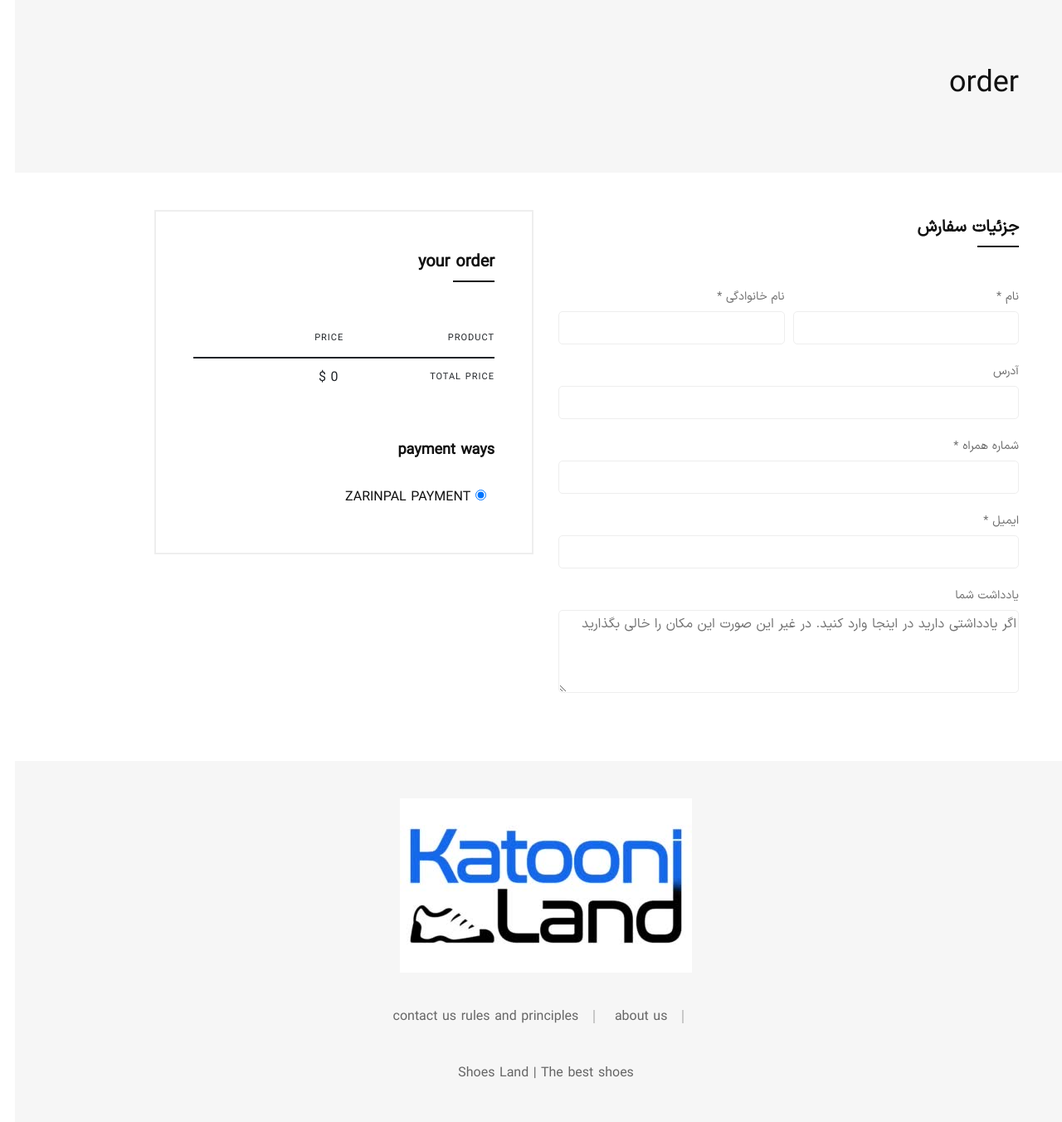
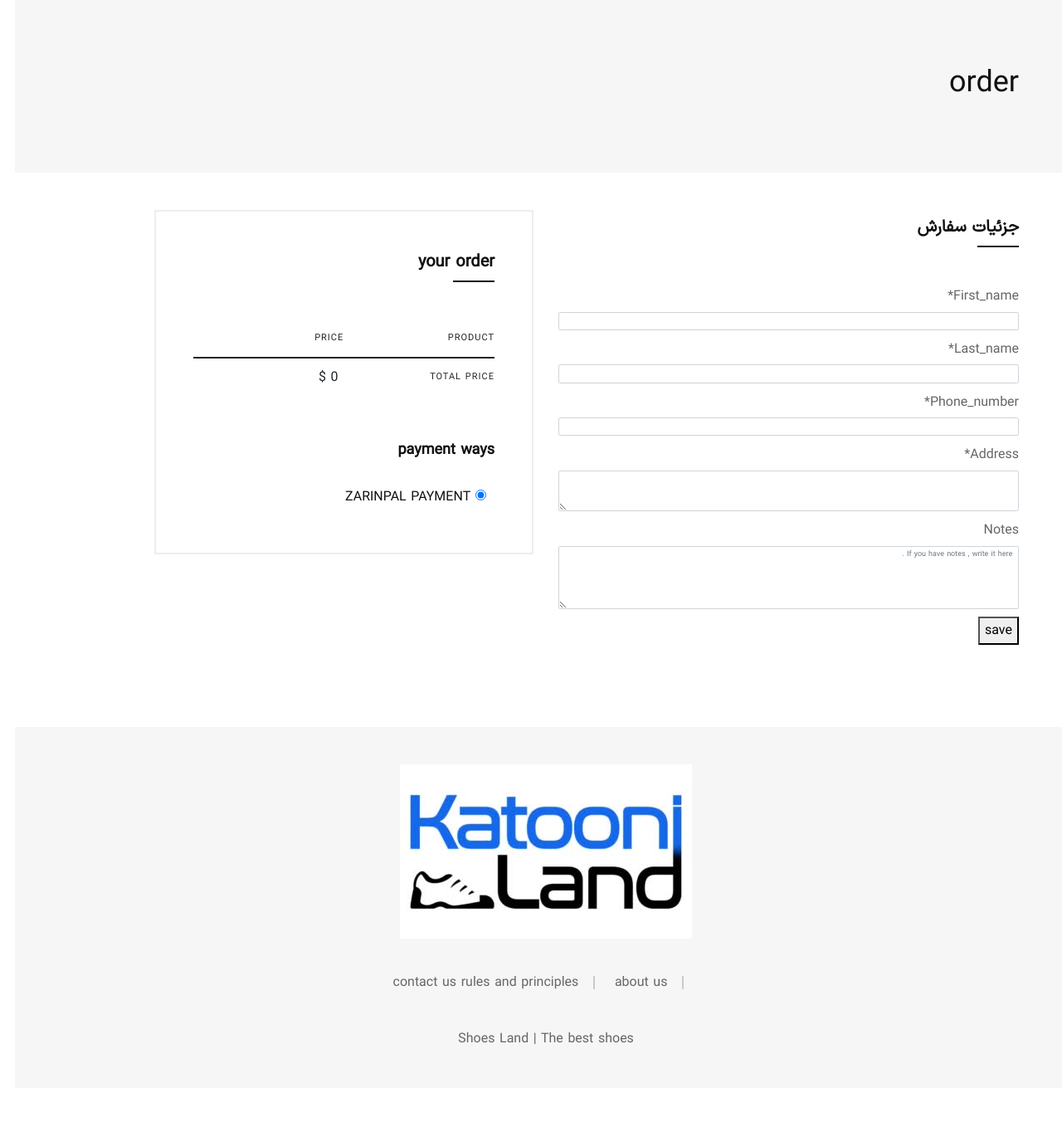
Before and after one commit to ErfanAshki/Store_project, a Django app: page /orders/create/ in a window 1280 px wide. Shown: the part 104-1456 px from the top of the page at 83% size. After the commit the page ends 1363 px from the top, so only its background shows below. Run offline with Django 5.2, Linux system fonts and the light colour scheme; parts of the project's set-up code (start-up, migrations or seed data) failed here and were passed over; some libraries are stand-ins or nearby versions; some web fonts are replaced.

Commit message:
implemrnt OrderForm and its widget

```diff
--- /dev/null
+++ b/orders/forms.py
@@ -0,0 +1,16 @@
+from django import forms
+
+from .models import Order
+
+
+class OrderForm(forms.ModelForm):
+    class Meta:
+        model = Order
+        fields = ['first_name', 'last_name', 'phone_number', 'address', 'notes']
+        widgets = {
+            'address': forms.Textarea(attrs={'rows': 3}),
+            'notes': forms.Textarea(attrs={
+                'rows': 5,
+                'placeholder': 'If you have notes , write it here .'
+            })
+        }
--- a/orders/models.py
+++ b/orders/models.py
@@ -1,15 +1,16 @@
 from django.db import models
 from django.conf import settings
 from phonenumber_field.modelfields import PhoneNumberField
+from django.utils.translation import gettext_lazy as _
 
 
 class Order(models.Model):
     user = models.ForeignKey(settings.AUTH_USER_MODEL, on_delete=models.CASCADE)
-    first_name = models.CharField(max_length=50)
-    last_name = models.CharField(max_length=50)
-    phone_number = PhoneNumberField(unique=True)
-    address = models.CharField(max_length=200)
-    notes = models.TextField(blank=True, null=True)
+    first_name = models.CharField(max_length=50, verbose_name=_('first_name'))
+    last_name = models.CharField(max_length=50, verbose_name=_('last_name'))
+    phone_number = PhoneNumberField(unique=True, verbose_name=_('phone_number'))
+    address = models.CharField(max_length=200, verbose_name=_('address'))
+    notes = models.TextField(blank=True, null=True, verbose_name=_('notes'))
     datetime_created = models.DateTimeField(auto_now_add=True)
     is_paid = models.BooleanField(default=False)
 
--- a/orders/templates/orders/order.html
+++ b/orders/templates/orders/order.html
@@ -16,7 +16,7 @@
     {% include 'cart/Breadcrumb.html' with breadcrumb=x %}
 
     <!-- Main Content Wrapper Start -->
-    <div class="main-content-wrapper">
+    <div class="main-content- pb--30">
         <div class="page-content-inner">
             <div class="container">
                 <div class="row pt--50 pt-md--40 pt-sm--20"></div>
@@ -27,53 +27,58 @@
                             <h2>جزئیات سفارش</h2>
                         </div>
                         <div class="checkout-form">
-                            <form action="#" class="form form--checkout">
-                                <div class="form-row mb--20">
-                                    <div class="form__group col-md-6 mb-sm--30">
-                                        <label for="billing_fname" class="form__label form__label--2">نام <span
-                                                class="required">*</span></label>
-                                        <input type="text" name="billing_fname" id="billing_fname"
-                                               class="form__input form__input--2">
-                                    </div>
-                                    <div class="form__group col-md-6">
-                                        <label for="billing_lname" class="form__label form__label--2">نام خانوادگی <span
-                                                class="required">*</span></label>
-                                        <input type="text" name="billing_lname" id="billing_lname"
-                                               class="form__input form__input--2">
-                                    </div>
-                                </div>
-                                <div class="form-row mb--20">
-                                    <div class="form__group col-12">
-                                        <label for="billing_company" class="form__label form__label--2">آدرس</label>
-                                        <input type="text" name="billing_company" id="billing_company"
-                                               class="form__input form__input--2">
-                                    </div>
-                                </div>
-                                <div class="form-row mb--20">
-                                    <div class="form__group col-12">
-                                        <label for="billing_phone" class="form__label form__label--2">شماره همراه <span
-                                                class="required">*</span></label>
-                                        <input type="text" name="billing_phone" id="billing_phone"
-                                               class="form__input form__input--2">
-                                    </div>
-                                </div>
-                                <div class="form-row mb--20">
-                                    <div class="form__group col-12">
-                                        <label for="billing_email" class="form__label form__label--2">ایمیل <span
-                                                class="required">*</span></label>
-                                        <input type="email" name="billing_email" id="billing_email"
-                                               class="form__input form__input--2">
-                                    </div>
-                                </div>
-                                <div class="form-row">
-                                    <div class="form__group col-12">
-                                        <label for="orderNotes" class="form__label form__label--2">یادداشت شما</label>
-                                        <textarea class="form__input form__input--2 form__input--textarea"
-                                                  id="orderNotes" name="orderNotes"
-                                                  placeholder="اگر یادداشتی دارید در اینجا وارد کنید. در غیر این صورت این مکان را خالی بگذارید"></textarea>
-                                    </div>
-                                </div>
+                            <form action="" method="post">
+                                {% csrf_token %}
+                                {{ order_form|crispy }}
+                                <button type="submit">save</button>
                             </form>
+                            {#                            <form action="#" class="form form--checkout">#}
+                            {#                                <div class="form-row mb--20">#}
+                            {#                                    <div class="form__group col-md-6 mb-sm--30">#}
+                            {#                                        <label for="billing_fname" class="form__label form__label--2">نام <span#}
+                            {#                                                class="required">*</span></label>#}
+                            {#                                        <input type="text" name="billing_fname" id="billing_fname"#}
+                            {#                                               class="form__input form__input--2">#}
+                            {#                                    </div>#}
+                            {#                                    <div class="form__group col-md-6">#}
+                            {#                                        <label for="billing_lname" class="form__label form__label--2">نام خانوادگی <span#}
+                            {#                                                class="required">*</span></label>#}
+                            {#                                        <input type="text" name="billing_lname" id="billing_lname"#}
+                            {#                                               class="form__input form__input--2">#}
+                            {#                                    </div>#}
+                            {#                                </div>#}
+                            {#                                <div class="form-row mb--20">#}
+                            {#                                    <div class="form__group col-12">#}
+                            {#                                        <label for="billing_company" class="form__label form__label--2">آدرس</label>#}
+                            {#                                        <input type="text" name="billing_company" id="billing_company"#}
+                            {#                                               class="form__input form__input--2">#}
+                            {#                                    </div>#}
+                            {#                                </div>#}
+                            {#                                <div class="form-row mb--20">#}
+                            {#                                    <div class="form__group col-12">#}
+                            {#                                        <label for="billing_phone" class="form__label form__label--2">شماره همراه <span#}
+                            {#                                                class="required">*</span></label>#}
+                            {#                                        <input type="text" name="billing_phone" id="billing_phone"#}
+                            {#                                               class="form__input form__input--2">#}
+                            {#                                    </div>#}
+                            {#                                </div>#}
+                            {#                                <div class="form-row mb--20">#}
+                            {#                                    <div class="form__group col-12">#}
+                            {#                                        <label for="billing_email" class="form__label form__label--2">ایمیل <span#}
+                            {#                                                class="required">*</span></label>#}
+                            {#                                        <input type="email" name="billing_email" id="billing_email"#}
+                            {#                                               class="form__input form__input--2">#}
+                            {#                                    </div>#}
+                            {#                                </div>#}
+                            {#                                <div class="form-row">#}
+                            {#                                    <div class="form__group col-12">#}
+                            {#                                        <label for="orderNotes" class="form__label form__label--2">یادداشت شما</label>#}
+                            {#                                        <textarea class="form__input form__input--2 form__input--textarea"#}
+                            {#                                                  id="orderNotes" name="orderNotes"#}
+                            {#                                                  placeholder="اگر یادداشتی دارید در اینجا وارد کنید. در غیر این صورت این مکان را خالی بگذارید"></textarea>#}
+                            {#                                    </div>#}
+                            {#                                </div>#}
+                            {#                            </form>#}
                         </div>
                     </div>
                     <div class="col-xl-5 offset-xl-1 col-lg-6 mt-md--40">
@@ -113,7 +118,8 @@
                                     <div class="payment-group mb--10">
                                         <div class="payment-radio">
                                             <input type="radio" value="bank" name="payment-method" id="bank" checked>
-                                            <label class="payment-label" for="cheque">{% trans 'zarinpal payment' %}</label>
+                                            <label class="payment-label"
+                                                   for="cheque">{% trans 'zarinpal payment' %}</label>
                                         </div>
                                     </div>
                                 </form>
--- a/orders/views.py
+++ b/orders/views.py
@@ -1,5 +1,7 @@
 from django.shortcuts import render
+
+from .forms import OrderForm
 
 
 def order_create_view(request):
-    return render(request, 'orders/order.html')
+    return render(request, 'orders/order.html', {'order_form': OrderForm})
```
Also changed, not shown: orders/locale/fa/LC_MESSAGES/django.po, 1 other file.
